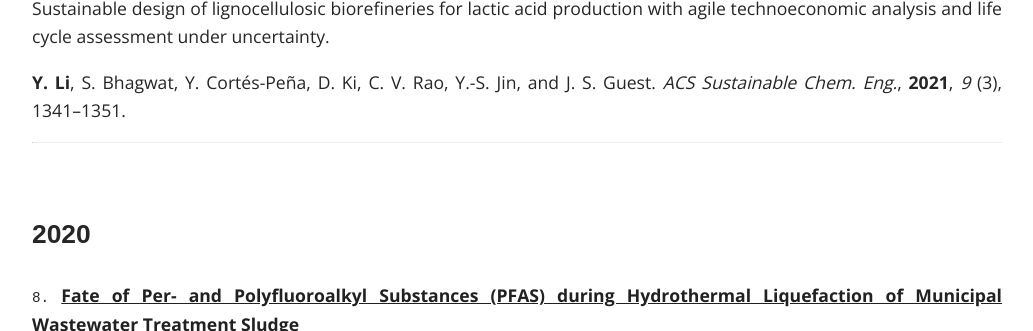
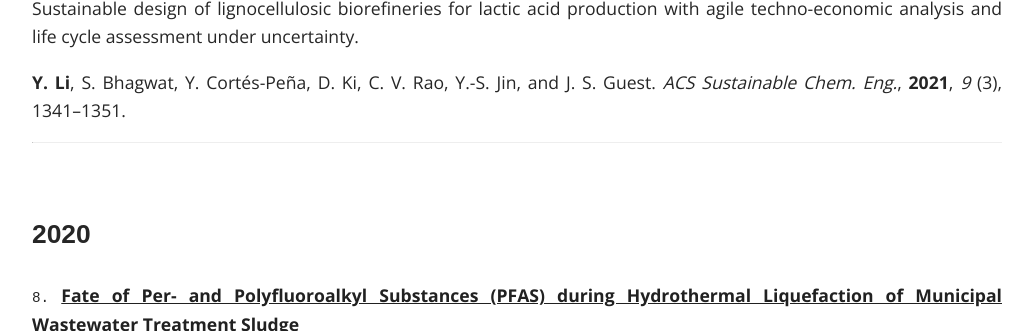
Before and after one commit to yalinli2/webpage, a Jekyll site: the page built from _pages/2_publications.md, in a window 1280 px wide and 900 px high, scrolled down 3099 px, cut to the strip 264-595 px from the top of the window. Shown: the whole strip, without its empty margins (123-1156 px from the left). Built offline with Jekyll 4.4.1, drawn with Linux system fonts in a browser that asks for light colours; some web fonts are replaced.

Commit message:
extremely minor update to publications

```diff
--- a/_pages/2_publications.md
+++ b/_pages/2_publications.md
@@ -57,7 +57,7 @@ X. Yao, T. J. Strathmann, **Y. Li**, L. E.Cronmiller, H. Ma, and J. Zhang. *Gree
 
 ![TOC figure](https://pubs.acs.org/na101/home/literatum/publisher/achs/journals/content/ascecg/2021/ascecg.2021.9.issue-3/acssuschemeng.0c08055/20210115/images/medium/sc0c08055_0007.gif#TOC)
 
-Sustainable design of lignocellulosic biorefineries for lactic acid production with agile technoeconomic analysis and life cycle assessment under uncertainty.
+Sustainable design of lignocellulosic biorefineries for lactic acid production with agile techno-economic analysis and life cycle assessment under uncertainty.
 
 **Y. Li**, S. Bhagwat, Y. Cortés-Peña, D. Ki, C. V. Rao, Y.-S. Jin, and J. S. Guest. *ACS Sustainable Chem. Eng.*, **2021**, *9* (3), 1341–1351.
 
```
